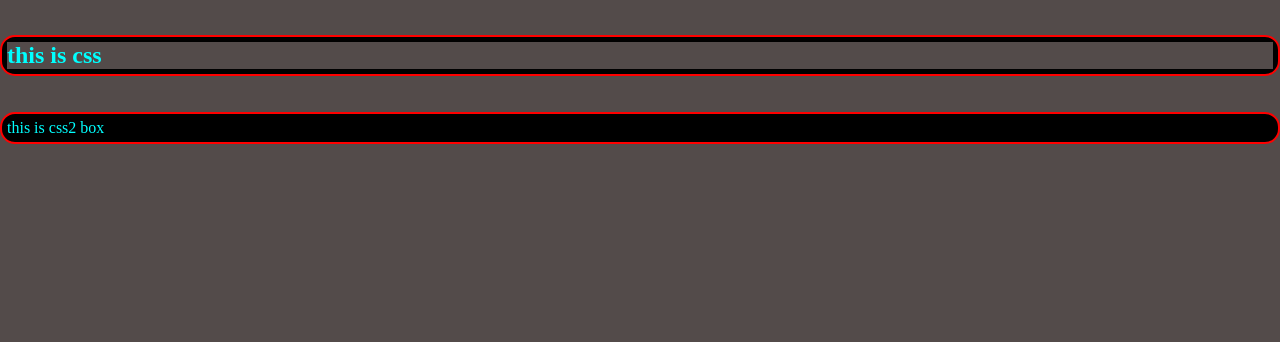
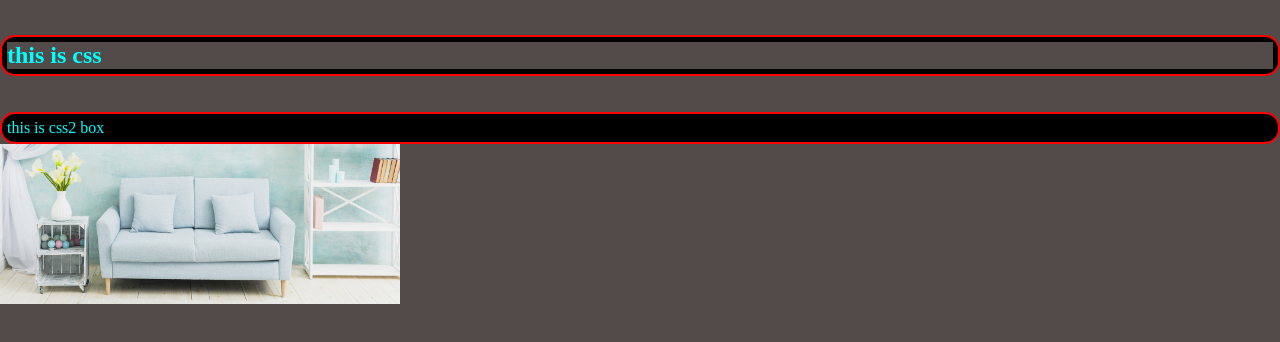
Before and after one commit to ashishkumarrsm/30DayCodingAllCode, a plain HTML site: page css/Day4(a).html in a window 1280 px wide. Shown: the part 114-456 px from the top of the page. Drawn offline with Linux system fonts and the light colour scheme.

Commit message:
2nd commant

```diff
--- a/css/Day4(a).html
+++ b/css/Day4(a).html
@@ -64,6 +64,7 @@ This page will explain the most basic CSS selectors. -->
     <br>
     <br>
     <div class="box_1">this is css2 box</div>
+    <img src="/images/bg2.png" alt="" width="400px">
 </body>
 
 </html>
```
